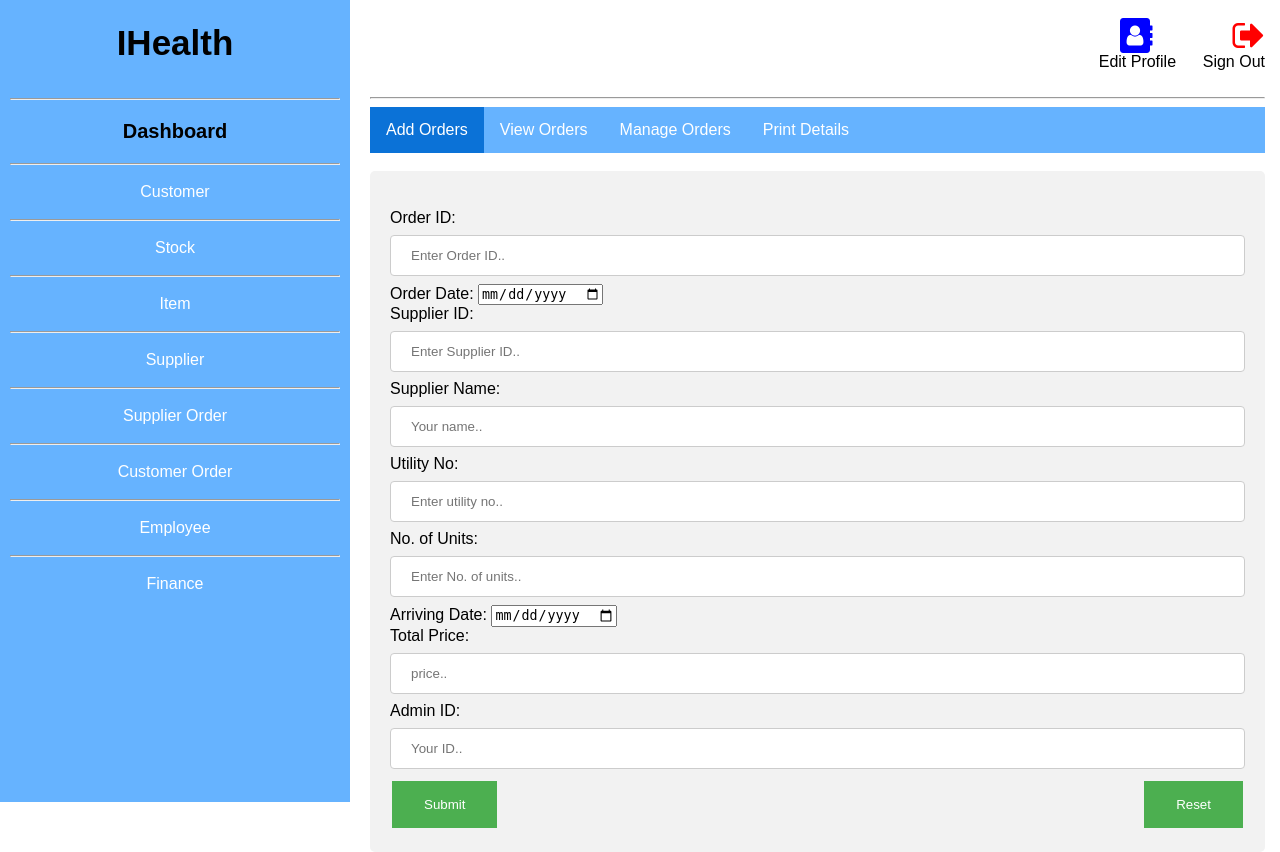
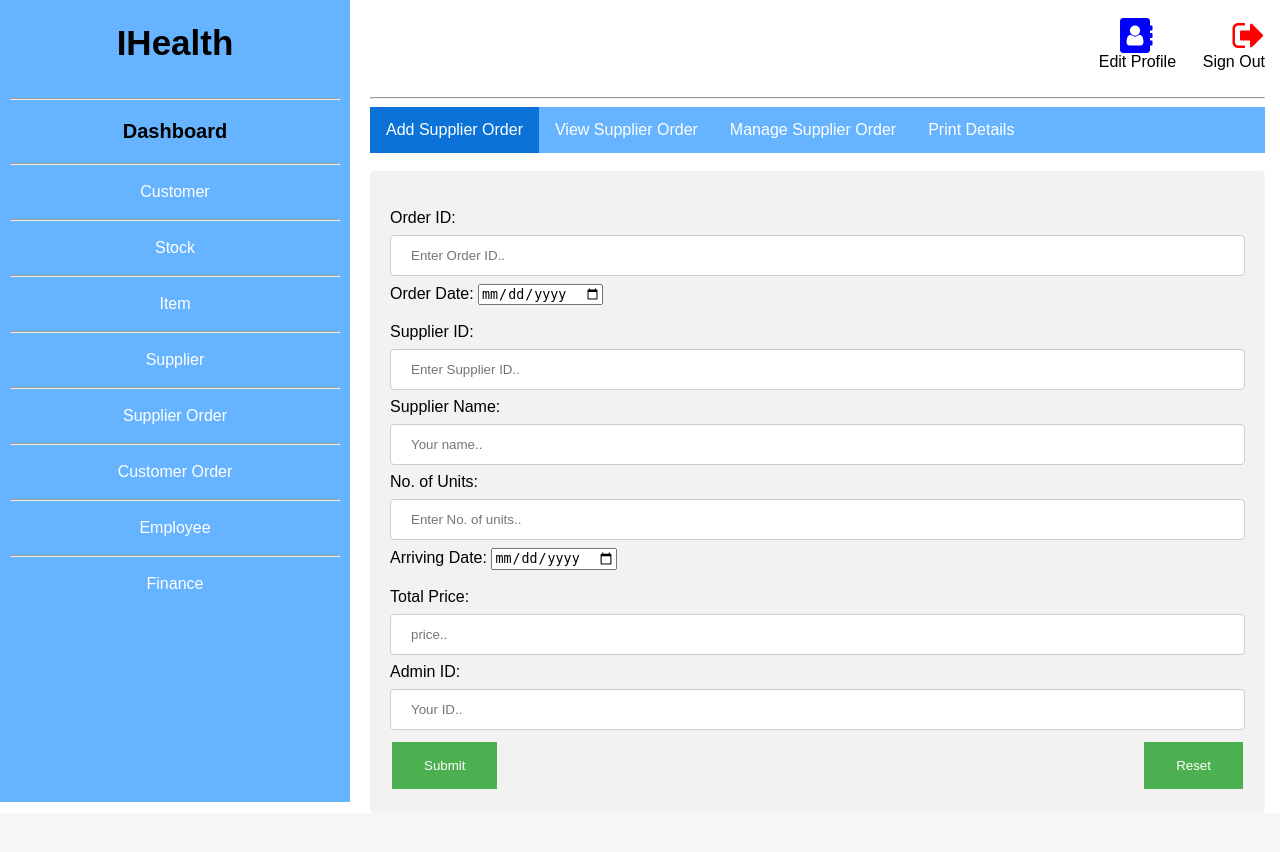
Before and after one commit to DanuTJ/GroupProject, a PHP site: the page made by Supplier order/AddSupOrder.php in a window 1280 px wide. After the commit the page ends 802 px from the top, so only its background shows below. Run offline with PHP 8.4, Linux system fonts and the light colour scheme.

Commit message:
Supplier order completed

```diff
--- a/Supplier order/AddSupOrder.php
+++ b/Supplier order/AddSupOrder.php
@@ -46,9 +46,9 @@
   	<br>
   	<div class="row" style="margin-top: -18px;">
   		<ul>
-		  <li><a class="active" href="AddSupOrder.php">Add Orders</a></li>
-		  <li><a href="ViewSupOrder.php">View Orders</a></li>
-		  <li><a href="ManageSupOrder.php">Manage Orders</a></li>
+		  <li><a class="active" href="AddSupOrder.php">Add Supplier Order</a></li>
+		  <li><a href="ViewSupOrder.php">View Supplier Order</a></li>
+		  <li><a href="ManageSupOrder.php">Manage Supplier Order</a></li>
 		  <li><a href="PrintDetails.php">Print Details</a></li>
 		</ul>
   	</div>
@@ -61,7 +61,7 @@
 		    <input type="text" id="OrId" name="orderid" placeholder="Enter Order ID.." required> <br>
 
 			<label for="Ordate">Order Date:</label>
-		    <input type="date" id="Ordate" name="orderdate" placeholder="Enter Order date.." required> <br>
+		    <input type="date" id="Ordate" name="orderdate" placeholder="Enter Order date.." required> <br> <br>
 
 			<label for="SId">Supplier ID:</label>
 		    <input type="text" id="SId" name="supplierid" placeholder="Enter Supplier ID.." required> <br>
@@ -69,15 +69,12 @@
 		    <label for="Sname">Supplier Name:</label>
 		    <input type="text" id="Sname" name="suppliername" placeholder="Your name.." required> <br>
 
-			<label for="Unum">Utility No:</label>
-		    <input type="text" id="Unum" name="utilitynumber" placeholder="Enter utility no.." required> <br>
-
 		    <label for="Units">No. of Units:</label>
 		    <input type="text" id="Units" name="numofunits" placeholder="Enter No. of units.." required> <br>
 
 			<label for="Arridate">Arriving Date:</label>
 		    <input type="date" id="Arridate" name="arrivingdate" placeholder="Enter arriving date.." required>
-			<br>
+			<br> <br>
 
 		    <label for="Tprice">Total Price:</label>
 		    <input type="text" id="Tprice" name="totalprice" placeholder="price.." required> <br>
--- a/Supplier order/inserted.php
+++ b/Supplier order/inserted.php
@@ -6,13 +6,12 @@ if(isset($_POST['submit']))
 	 $orderdate = $_POST['orderdate'];
 	 $supplierid = $_POST['supplierid'];
 	 $suppliername = $_POST['suppliername'];
-	 $utilitynumber = $_POST['utilitynumber'];
 	 $numofunits = $_POST['numofunits'];
 	 $arrivingdate = $_POST['arrivingdate'];
 	 $totalprice = $_POST['totalprice'];
 	 $adminid = $_POST['adminid'];
-	 $sql = "INSERT INTO sorders (orderid,orderdate,supplierid,suppliername,utilitynumber,numofunits,arrivingdate,totalprice,adminid)
-	 VALUES ('$orderid','$orderdate','$supplierid','$suppliername','$utilitynumber','$numofunits','$arrivingdate','$totalprice','$adminid')";
+	 $sql = "INSERT INTO sorders (orderid,orderdate,supplierid,suppliername,numofunits,arrivingdate,totalprice,adminid)
+	 VALUES ('$orderid','$orderdate','$supplierid','$suppliername','$numofunits','$arrivingdate','$totalprice','$adminid')";
 	 if (mysqli_query($conn, $sql)) {
 		echo "New record created successfully !";
 	 } else {
```
Also changed, not shown: Supplier order/ManageSupOrder.php (+3 -5 lines), Supplier order/ViewSupOrder.php (+3 -5 lines), Supplier order/updated.php (+5 -6 lines).
